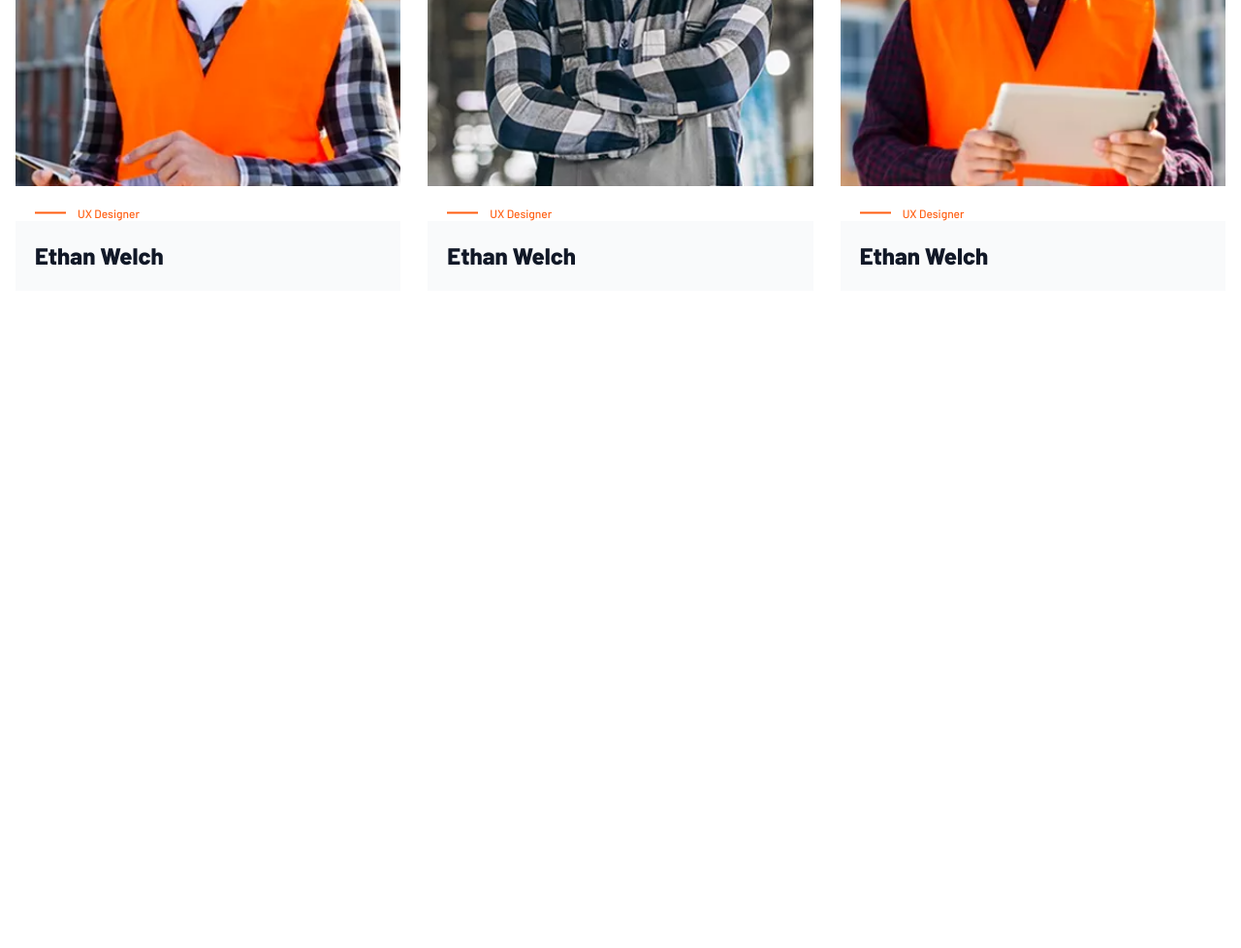
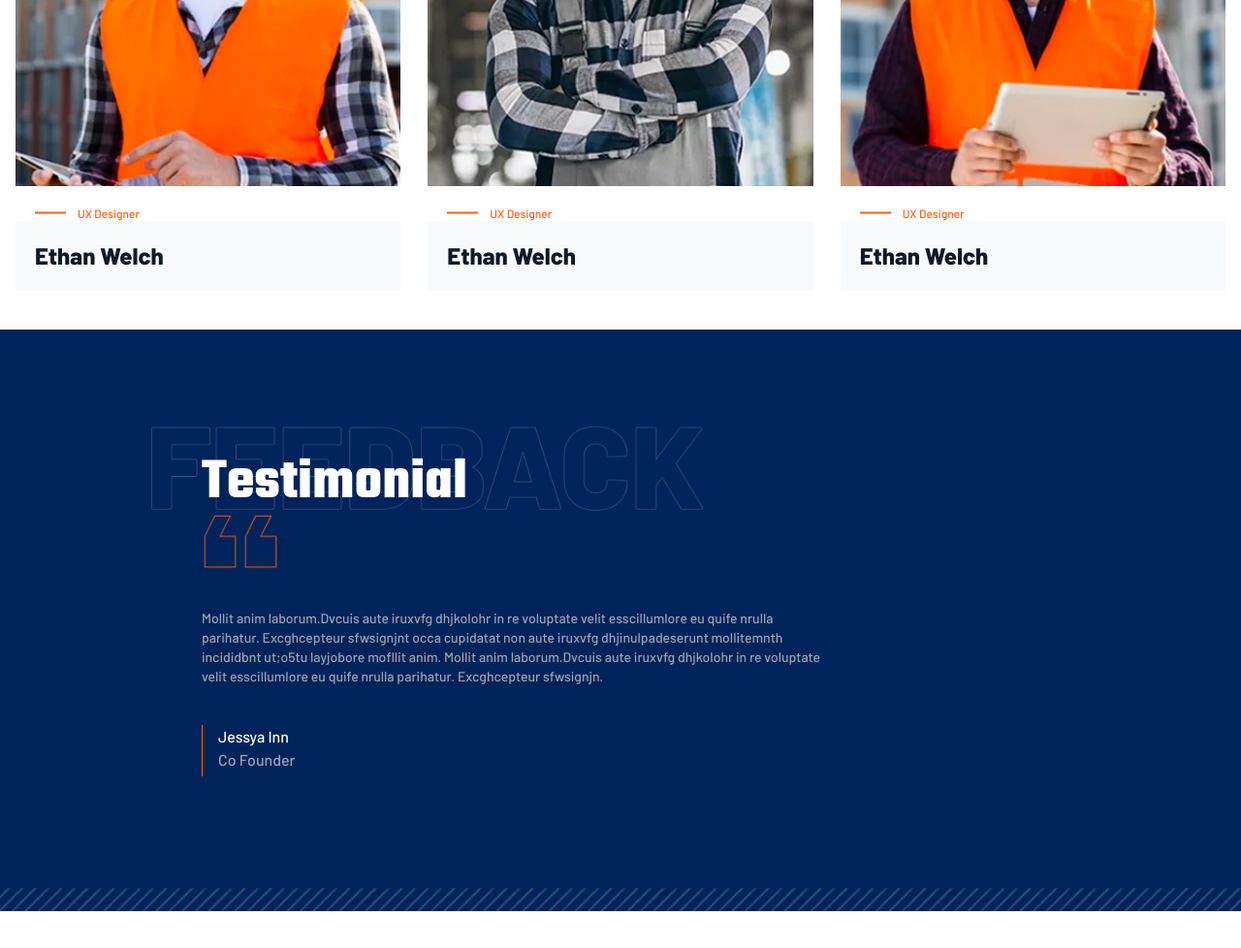
Before and after one commit to M-sadiq4641/Construction, a website built with Vite: page index.html in a window 1280 px wide. Shown: the part 4245-5223 px from the top of the page at 97% size. Before the commit the page ends 4545 px from the top, so only its background shows below. Built offline with nearby package versions, Linux system fonts and the light colour scheme; a web font is replaced by a local one.

Commit message:
added testomonial section

```diff
--- a/index.html
+++ b/index.html
@@ -417,6 +417,41 @@
       </div>
     </div>
 
+    <!-- testimonial  -->
+    <div
+      class="bg-testbgimg mb-20 text-white mt-10 relative bg-center bg-no-repeat bg-cover h-[600px]"
+    >
+      <div class="container">
+        <div
+          class="min-h-[590px] flex md:p-0 p-4 flex-col justify-center xl:w-2/4 lg:ml-16 xl:ml-52"
+        >
+          <h1 class="sm:text-6xl text-[44px] font-bold text-white">
+            Testimonial
+          </h1>
+          <div class="flex flex-col gap-10">
+            <img class="w-20" src="/public/images/test-logo-img.png" />
+            <p class="text-sm text-gray-400 font-medium">
+              Mollit anim laborum.Dvcuis aute iruxvfg dhjkolohr in re voluptate
+              velit esscillumlore eu quife nrulla parihatur. Excghcepteur
+              sfwsignjnt occa cupidatat non aute iruxvfg dhjinulpadeserunt
+              mollitemnth incididbnt ut;o5tu layjobore mofllit anim. Mollit anim
+              laborum.Dvcuis aute iruxvfg dhjkolohr in re voluptate velit
+              esscillumlore eu quife nrulla parihatur. Excghcepteur sfwsignjn.
+            </p>
+            <div class="flex gap-4">
+              <div>
+                <img src="/public/images/test-vr-line.png" />
+              </div>
+              <div>
+                <p class="text-base font-medium">Jessya Inn</p>
+                <p class="text-base font-medium text-gray-400">Co Founder</p>
+              </div>
+            </div>
+          </div>
+        </div>
+      </div>
+    </div>
+
     <!-- script  -->
     <script type="module" src="/assets/js/main.js"></script>
   </body>
--- a/tailwind.config.js
+++ b/tailwind.config.js
@@ -13,6 +13,7 @@ module.exports = {
       backgroundImage: {
         heroImage: "url(/images/hero-bg.png)",
         letstalkbg: "url(/images/lets-talk-bg.png)",
+        testbgimg: "url(/images/test-bg-img.png)",
       },
 
       container: {
```
Also changed, not shown: output.css, public/images/test-bg-img.png (added), public/images/test-logo-img.png (added), public/images/test-vr-line.png (added).
